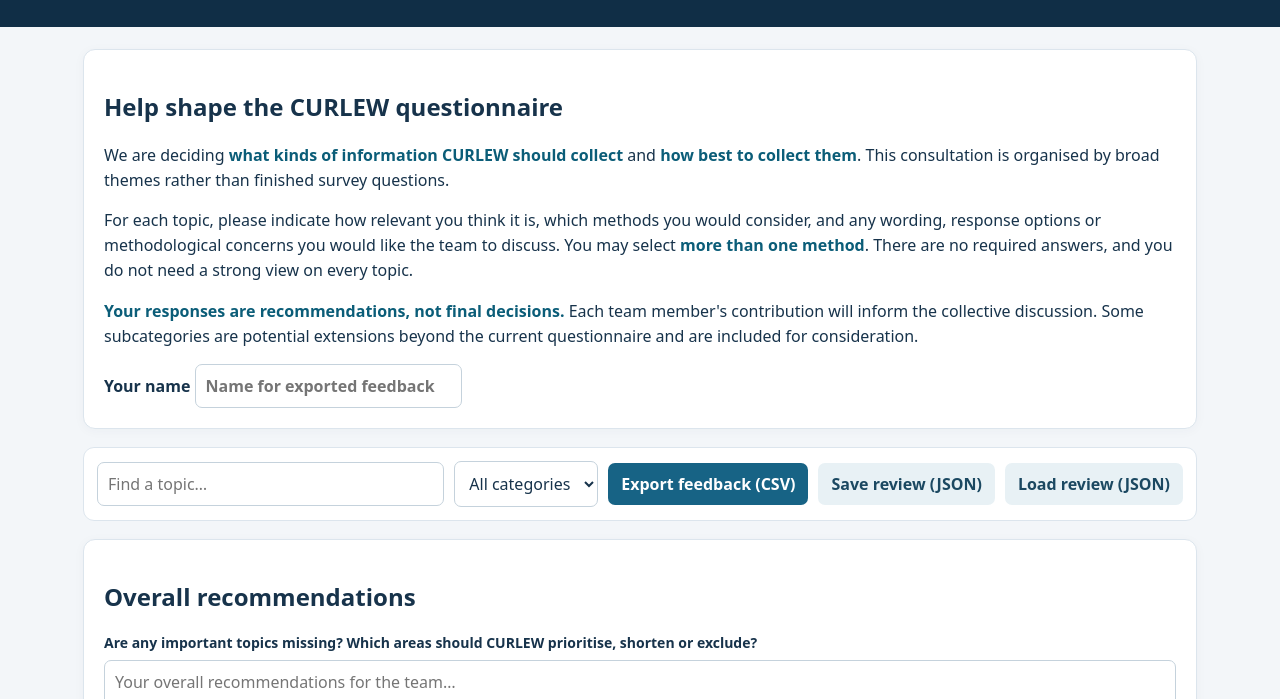
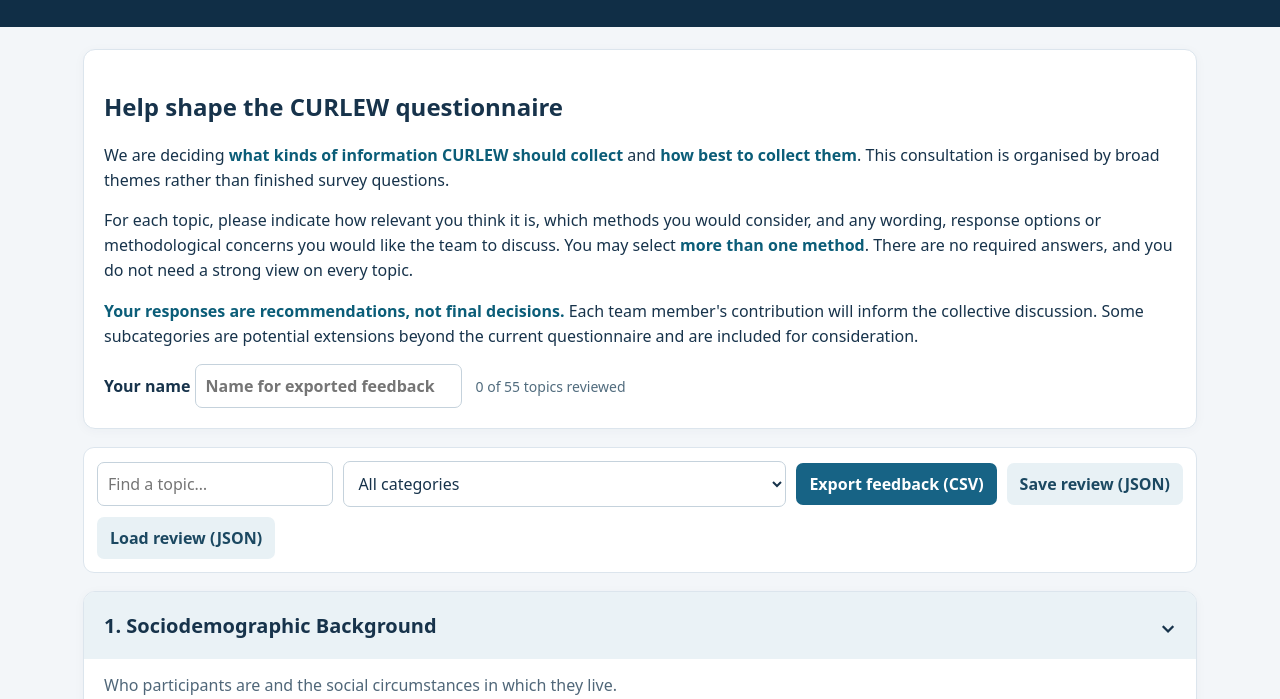
Before and after one commit to variationista/CURLEW_Questionnaire-about-the-metadata-questionnaire, a plain HTML site: page index.html in a window 1280 px wide. Shown: the part 101-800 px from the top of the page. Drawn offline with Linux system fonts and the light colour scheme.

Commit message:
Fix JavaScript parse error preventing consultation categories from rendering

```diff
--- a/index.html
+++ b/index.html
@@ -18,8 +18,7 @@ function filter(){const search=$('search').value.toLowerCase().trim(),cat=$('fil
 $('search').addEventListener('input',filter);$('filter').addEventListener('change',filter);
 function download(filename,content,type){const url=URL.createObjectURL(new Blob([content],{type}));const a=document.createElement('a');a.href=url;a.download=filename;document.body.append(a);a.click();a.remove();setTimeout(()=>URL.revokeObjectURL(url),500)}
 function csvCell(v){return '"'+String(v??'').replace(/"/g,'""')+'"'}
-$('csv').addEventListener('click',()=>{const rows=[['Reviewer','Category','ID','Subcategory','Description','Relevance','Suggested methods','Suggested response options / wording','Other comments'],...DATA.flatMap(c=>c.subcategories.map(sub=>{const v=item(sub.id);return [state.name,c.title,sub.id,sub.title,sub.description,v.relevance,(v.methods||[]).join(' | '),v.suggestions,v.concerns]})),[state.name,'Overall','','Overall recommendations','','','','',state.overall]];download('CURLEW_design_feedback.csv','﻿'+rows.map(r=>r.map(csvCell).join(',')).join('
-'),'text/csv;charset=utf-8')});
+$('csv').addEventListener('click',()=>{const rows=[['Reviewer','Category','ID','Subcategory','Description','Relevance','Suggested methods','Suggested response options / wording','Other comments'],...DATA.flatMap(c=>c.subcategories.map(sub=>{const v=item(sub.id);return [state.name,c.title,sub.id,sub.title,sub.description,v.relevance,(v.methods||[]).join(' | '),v.suggestions,v.concerns]})),[state.name,'Overall','','Overall recommendations','','','','',state.overall]];download('CURLEW_design_feedback.csv','﻿'+rows.map(r=>r.map(csvCell).join(',')).join('\n'),'text/csv;charset=utf-8')});
 $('save').addEventListener('click',()=>download('CURLEW_design_review.json',JSON.stringify({format:'curlew-design-consultation-v1',...state},null,2),'application/json'));
 $('load').addEventListener('click',()=>$('importFile').click());$('importFile').addEventListener('change',async e=>{const file=e.target.files[0];if(!file)return;try{const data=JSON.parse(await file.text());if(!data||typeof data.items!=='object'||!confirm('Replace the current review with this saved review?'))return;state={name:String(data.name||''),overall:String(data.overall||''),items:data.items};localStorage.setItem(KEY,JSON.stringify(state));$('filter').innerHTML='<option value="">All categories</option>';render()}catch(err){alert('Could not read that review file.')}e.target.value=''});
 render();
```
